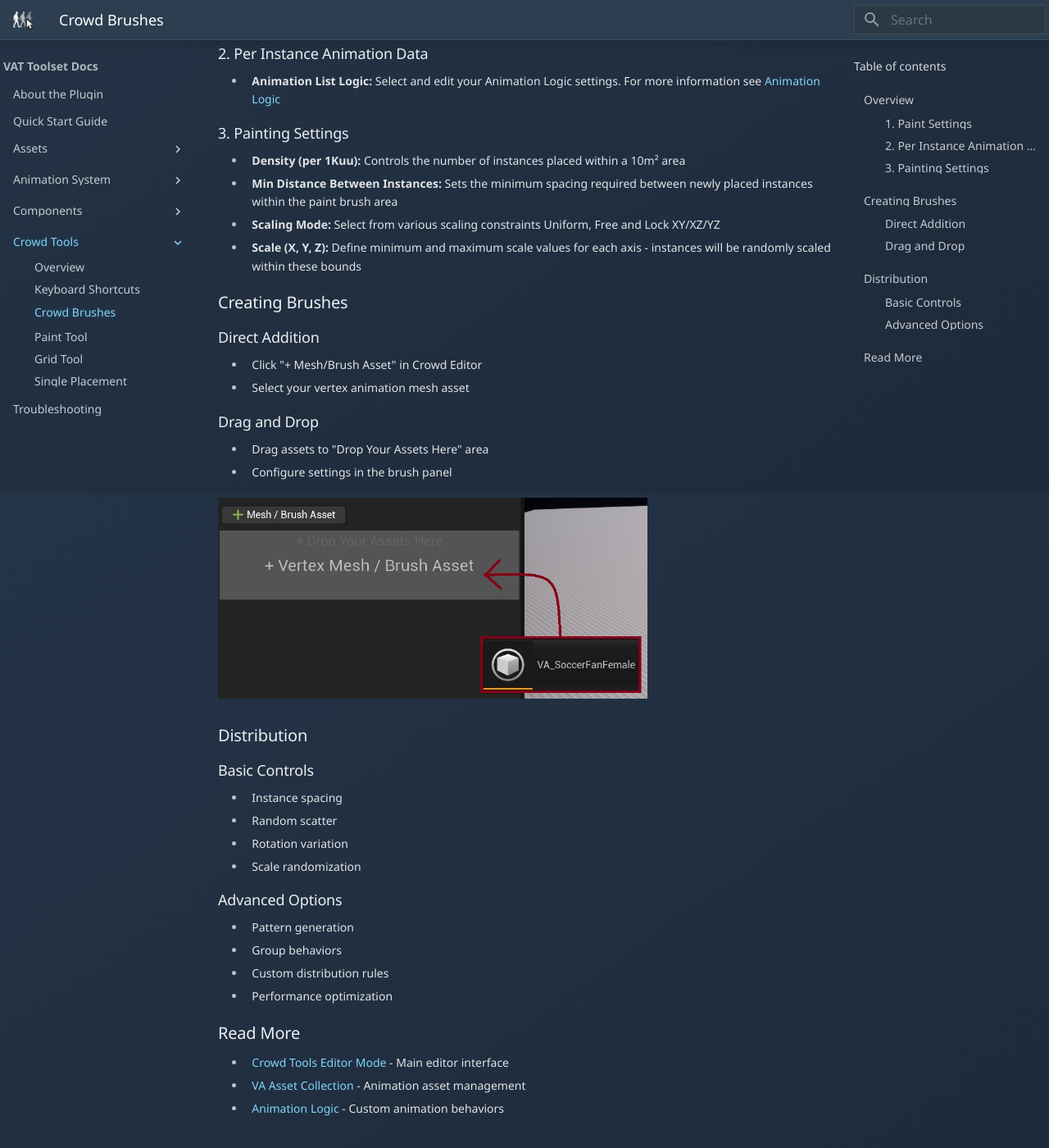
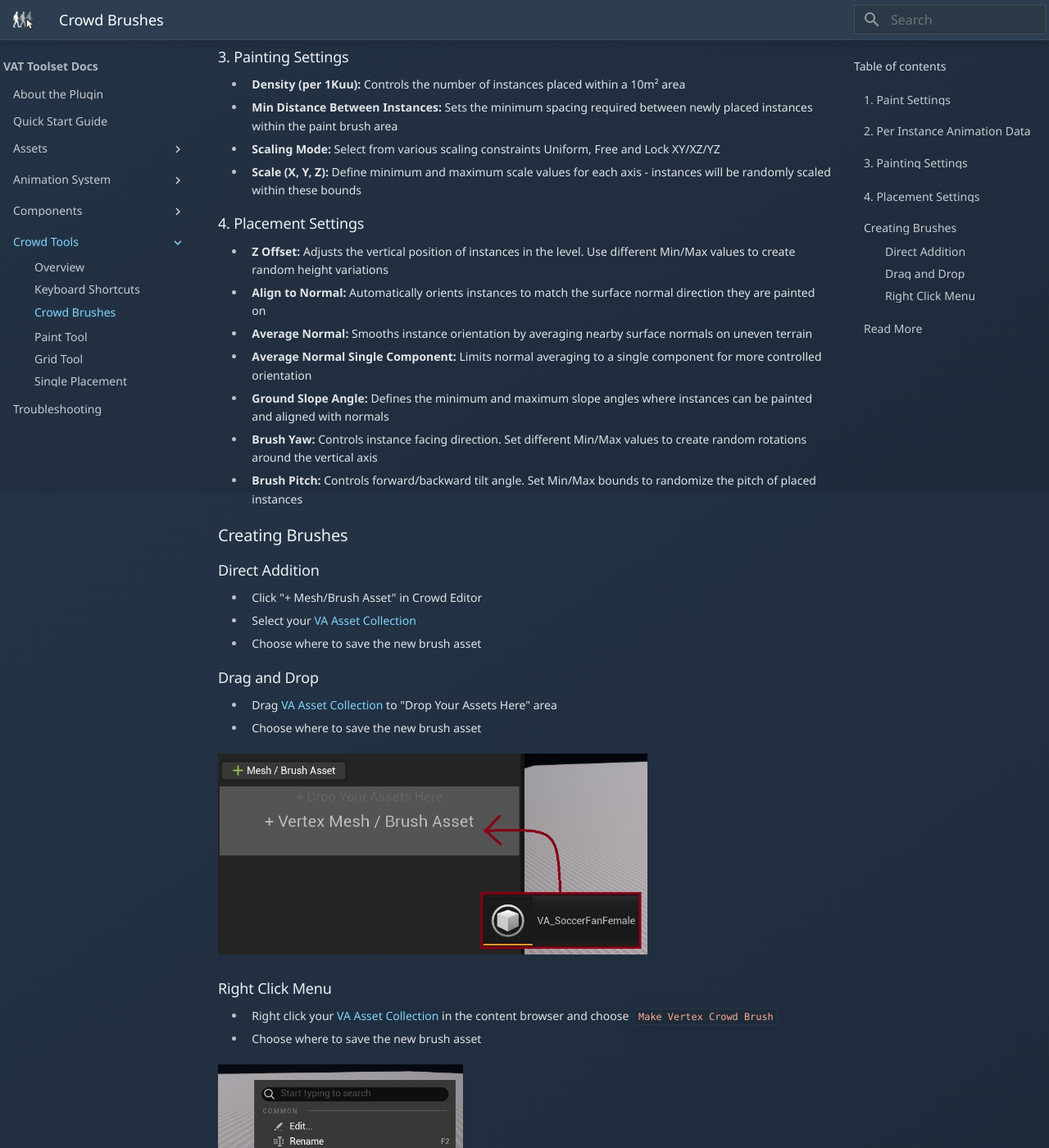
Before and after one commit to Milswanca/VertexAnimationDocumentation, an MkDocs documentation site: the page built from docs/crowd-brushes.md, in a window 1280 px wide and 1400 px high, scrolled down 1199 px. Shown: the whole window at 82% size. Built offline with MkDocs 1.6.1 and Material for MkDocs 9.7.7, drawn with Linux system fonts in a browser that asks for light colours.

Commit message:
progress

```diff
--- a/docs/crowd-brushes.md
+++ b/docs/crowd-brushes.md
@@ -2,9 +2,7 @@
 
 Tools for controlling how crowd elements are placed and configured in your scene. Brushes define instance properties, animation settings, and placement rules for creating diverse and natural-looking crowds.
 
-![Brush Overview](assets/crowd_brush_overview.jpg){width="70%" style="margin-top: 10px; margin-bottom: 5px;"}
-
-## Overview
+![Brush Overview](assets/crowd_brush_overview.jpg){width="60%" style="margin-top: 10px; margin-bottom: 5px;"}
 
 ### 1. Paint Settings
 - **Mesh Index selection:** If using Bone Animation types you can select which sub mesh to use here
@@ -19,32 +17,33 @@ Tools for controlling how crowd elements are placed and configured in your scene
 - **Scaling Mode:** Select from various scaling constraints Uniform, Free and Lock XY/XZ/YZ
 - **Scale (X, Y, Z):** Define minimum and maximum scale values for each axis - instances will be randomly scaled within these bounds
 
+### 4. Placement Settings
+- **Z Offset:** Adjusts the vertical position of instances in the level. Use different Min/Max values to create random height variations
+- **Align to Normal:** Automatically orients instances to match the surface normal direction they are painted on
+- **Average Normal:** Smooths instance orientation by averaging nearby surface normals on uneven terrain
+- **Average Normal Single Component:** Limits normal averaging to a single component for more controlled orientation
+- **Ground Slope Angle:** Defines the minimum and maximum slope angles where instances can be painted and aligned with normals
+- **Brush Yaw:** Controls instance facing direction. Set different Min/Max values to create random rotations around the vertical axis
+- **Brush Pitch:** Controls forward/backward tilt angle. Set Min/Max bounds to randomize the pitch of placed instances
 
 ## Creating Brushes
 
 ### Direct Addition
 - Click "+ Mesh/Brush Asset" in Crowd Editor
-- Select your vertex animation mesh asset
+- Select your [VA Asset Collection](va-asset-collection.md)
+- Choose where to save the new brush asset
 
 ### Drag and Drop
-- Drag assets to "Drop Your Assets Here" area
-- Configure settings in the brush panel
+- Drag [VA Asset Collection](va-asset-collection.md) to "Drop Your Assets Here" area
+- Choose where to save the new brush asset
 
 ![Add Brush](assets/crowd_add_brush.jpg){width="70%" style="margin-top: 10px; margin-bottom: 5px;"}
 
-## Distribution
+### Right Click Menu
+- Right click your [VA Asset Collection](va-asset-collection.md) in the content browser and choose `Make Vertex Crowd Brush`
+- Choose where to save the new brush asset
 
-### Basic Controls
-- Instance spacing
-- Random scatter
-- Rotation variation
-- Scale randomization
-
-### Advanced Options
-- Pattern generation
-- Group behaviors
-- Custom distribution rules
-- Performance optimization
+![Create Brush](assets/crowd_ed_brush_rightclick.jpg){width="40%" style="margin-top: 10px; margin-bottom: 5px;"}
 
 ## Read More
 
```
Also changed, not shown: docs/assets/crowd_brush_overview.jpg.
